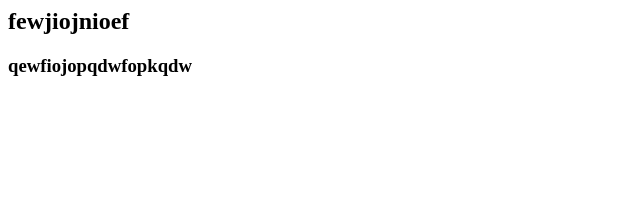
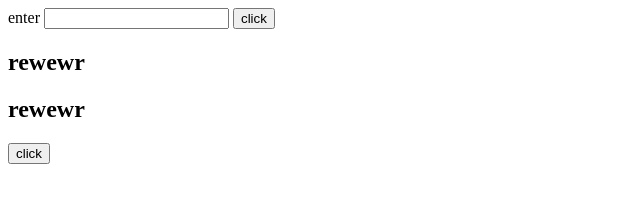
Before and after one commit to staten-island-tech/dom-manipulation-project-aalskdjfhg123, a plain HTML site: page index2.html in a window 1280 px wide. Shown: the whole page, without its empty margins (0-640 px from the left). Drawn offline with Linux system fonts and the light colour scheme.

Commit message:
Update index2.html

```diff
--- a/index2.html
+++ b/index2.html
@@ -6,8 +6,14 @@
 </head>
 <body>
 
-    <h2 id="text">fewjiojnioef</h2>
-<h3 id="text2">qewfiojopqdwfopkqdw</h3>
+    <form action="" id="form">
+<label for="enter">enter</label>
+<input type="text" name="textbox" id="enterText">
+<input type="submit" value="click">
+    </form>
+    <h2>rewewr</h2>
+    <h2>rewewr</h2>
+  <button id="button"> click</button>
     <script src="index2.js"></script>
 </body>
 </html>
```
